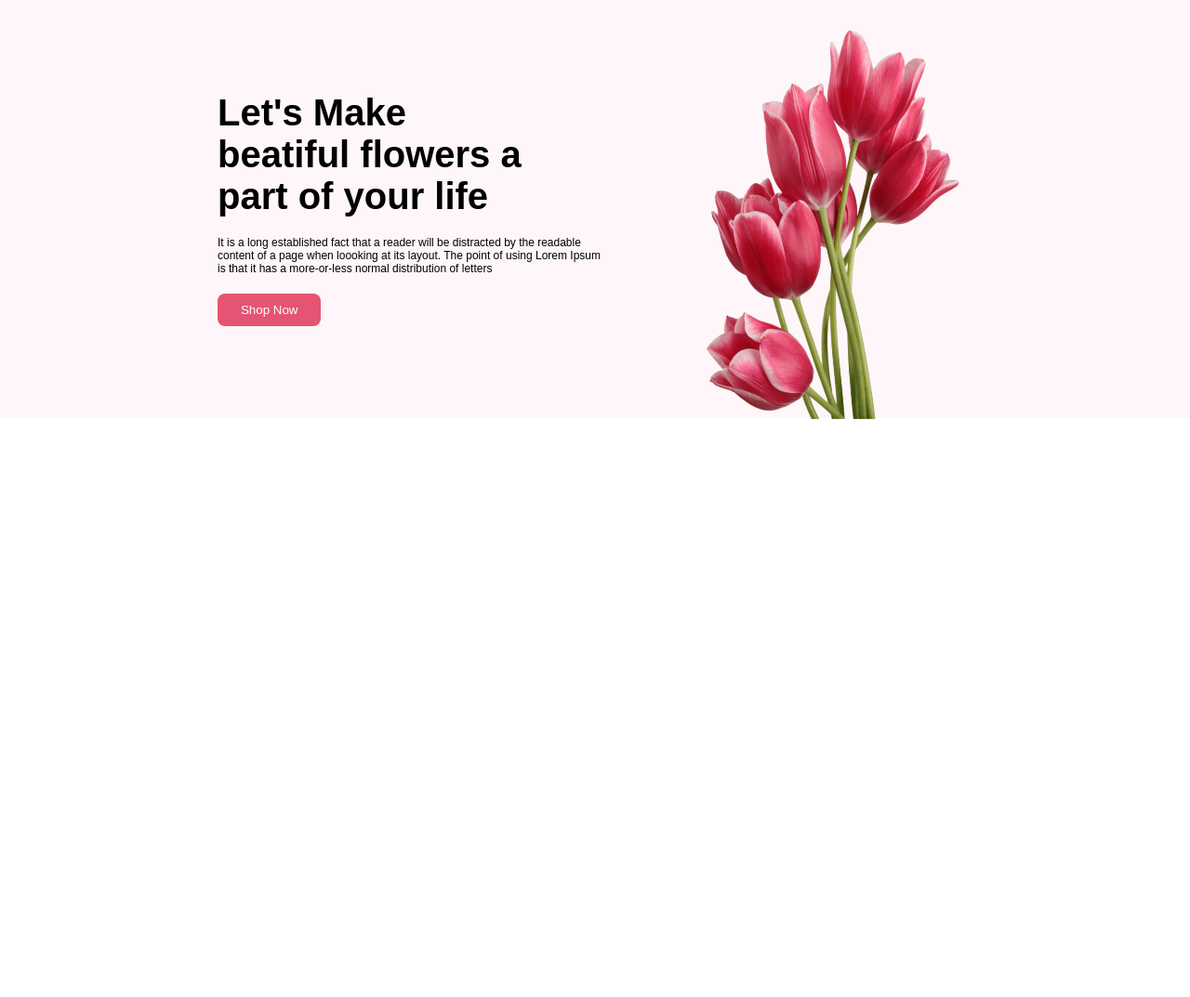
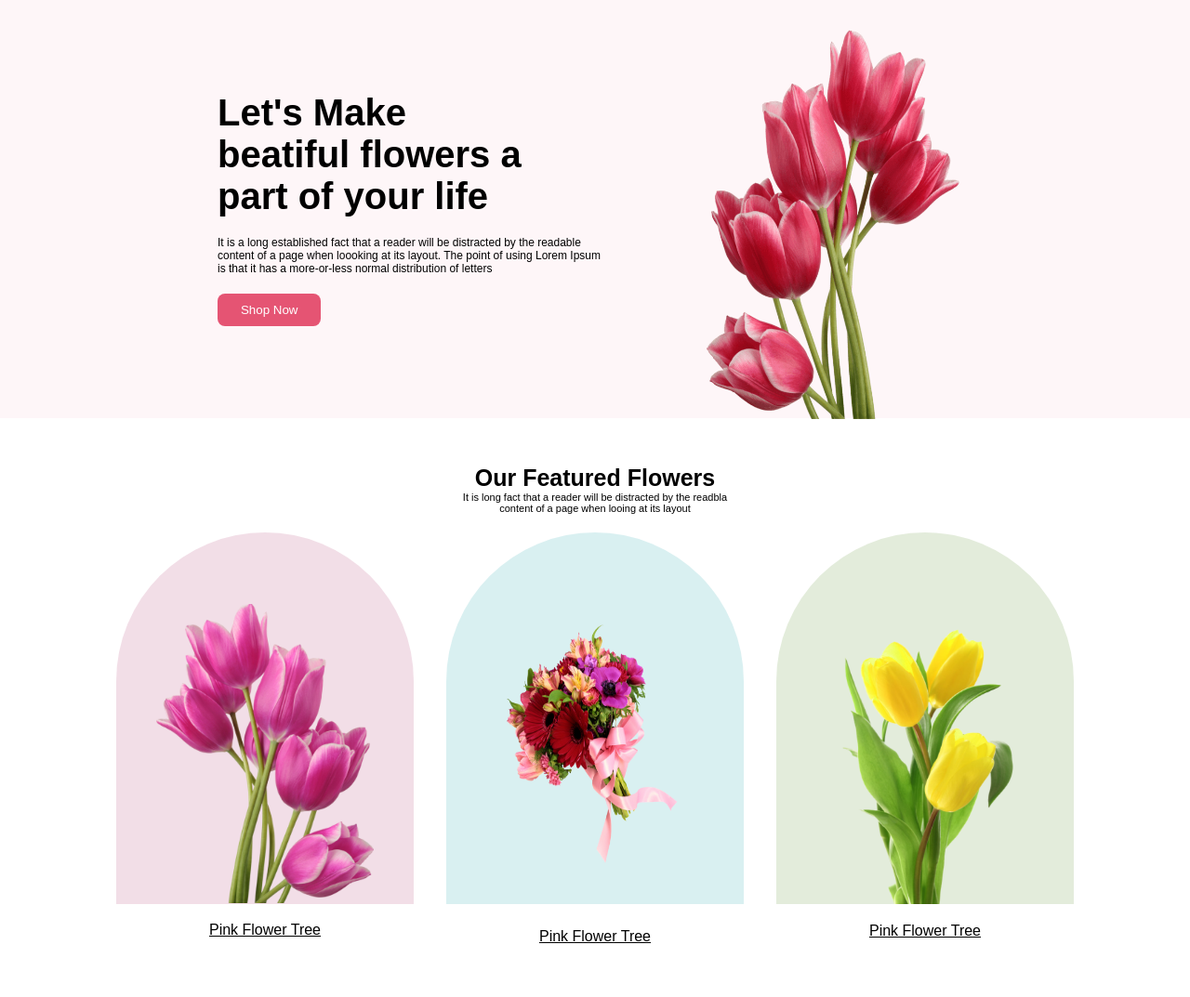
Before and after one commit to abtdipu/my-websites, a plain HTML site: page index.html in a window 1280 px wide. Shown: the whole page at 93% size. Before the commit the page ends 800 px from the top, so only its background shows below. Drawn offline with Linux system fonts and the light colour scheme.

Commit message:
added section two

```diff
--- a/index.html
+++ b/index.html
@@ -30,6 +30,34 @@
 
     </section>
 
+    <!-- Section Two- Three Images Setup -->
+
+    <header>
+        <h1 class="head"> Our Featured Flowers</h1>
+     <p class="text"> It is long fact that a reader will be distracted by the readbla<br> content of a page when looing at its layout</p>
+
+    </header>
+
+    <section class="banner-container">
+
+    <div class="box">
+       <img class="img-one" src="./images/pngwing 6.png" alt="">
+       <h4 class="pink">Pink Flower Tree</h4>
+
+
+    </div>
+    <div class="box box2">
+        <img class="img-two" src="./images/pngwing 5.png" alt="">
+        <h4 class="pink">Pink Flower Tree</h4>
+
+    </div>
+    <div class="box box3">
+        <img class="img-three" src="./images/pngwing 7.png" alt="">
+        <h4 class="pink">Pink Flower Tree</h4>
+        </div>
+
+</section>
+
 
 
 </body>
--- a/style.css
+++ b/style.css
@@ -48,3 +48,84 @@
     font-weight: lighter;
 
 }
+/* Section Two- Three Images CSS Setup */
+
+.head{
+    font-size: 25px;
+    text-align: center;
+    font-family: Arial, Helvetica, sans-serif;
+    font-weight: bold;
+    margin-top: 50px;
+}
+
+.text{
+    font-size: 11px;
+    text-align: center;
+    font-family: Arial, Helvetica, sans-serif;
+}
+
+.banner-container{
+    display: flex;
+    justify-content: center;
+    height:500px;
+    border:  ;
+    align-items: ;
+    margin-top: 20px;
+    background-position: center;
+    background-size: cover;
+    background-repeat: none;
+    gap: 35px;
+}
+
+.box{
+    background-color: rgb(167, 33, 98, 0.15);
+    width: 320px;
+    height: 400px;
+    border-radius: 300px 300px 0px 0px;
+
+}
+
+.box2{
+    background-color: rgb(5, 151, 160, 0.15);
+}
+
+.box3{
+    background-color: rgb(71, 125, 17, 0.15);
+}
+
+
+.img-one{
+    display: block;
+    width: 73%;
+    margin: auto;
+    margin-top: 24%;
+    margin-bottom: 20px;
+
+}
+
+.img-two{
+    display: block;
+    width: 65%;
+    height: 65%;
+    margin: auto;
+    margin-top: 30%;
+    margin-bottom: 70px;
+
+}
+
+.img-three{
+    display: block;
+    width: 70%;
+    height: 330px;
+    margin: auto;
+    margin-top: 22%;
+    margin-bottom: 20px;
+
+}
+
+.pink{
+    text-align: center;
+    text-decoration: underline;
+    font-family: Arial, Helvetica, sans-serif;
+
+}
```
